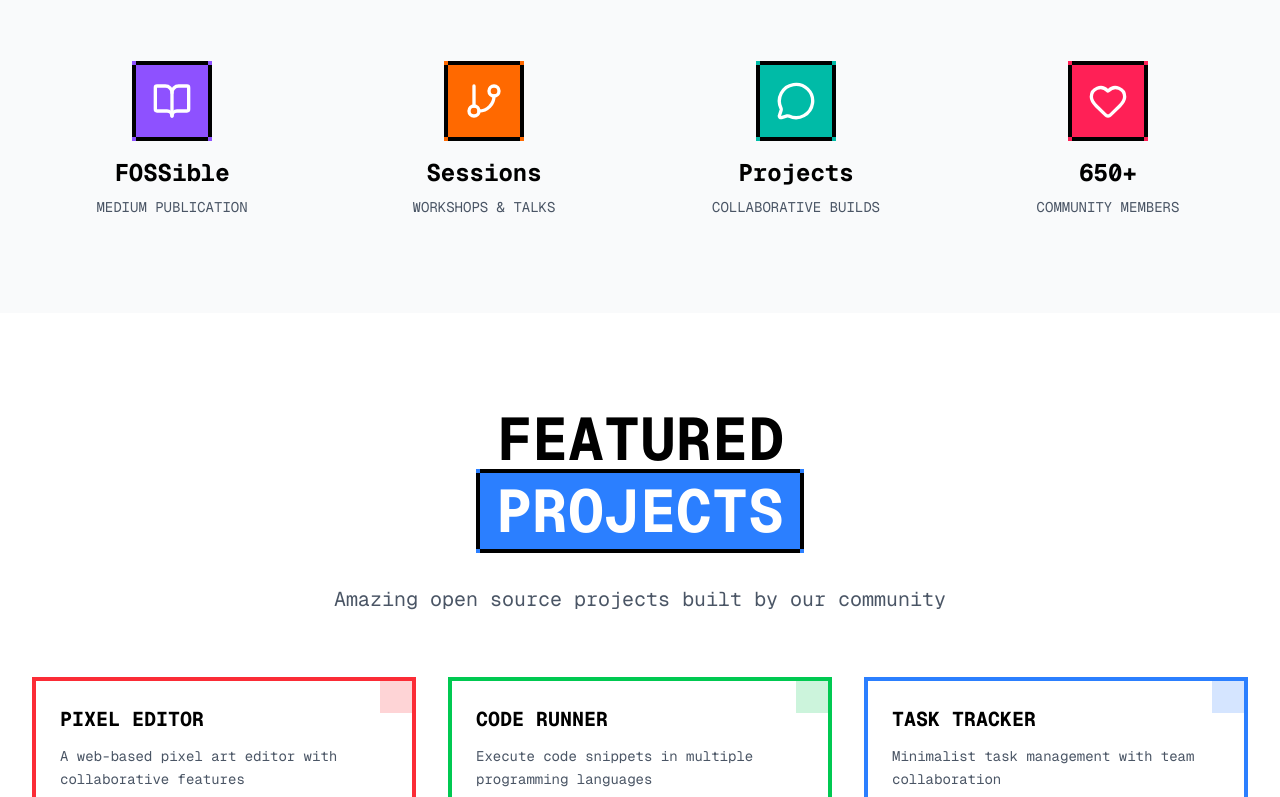
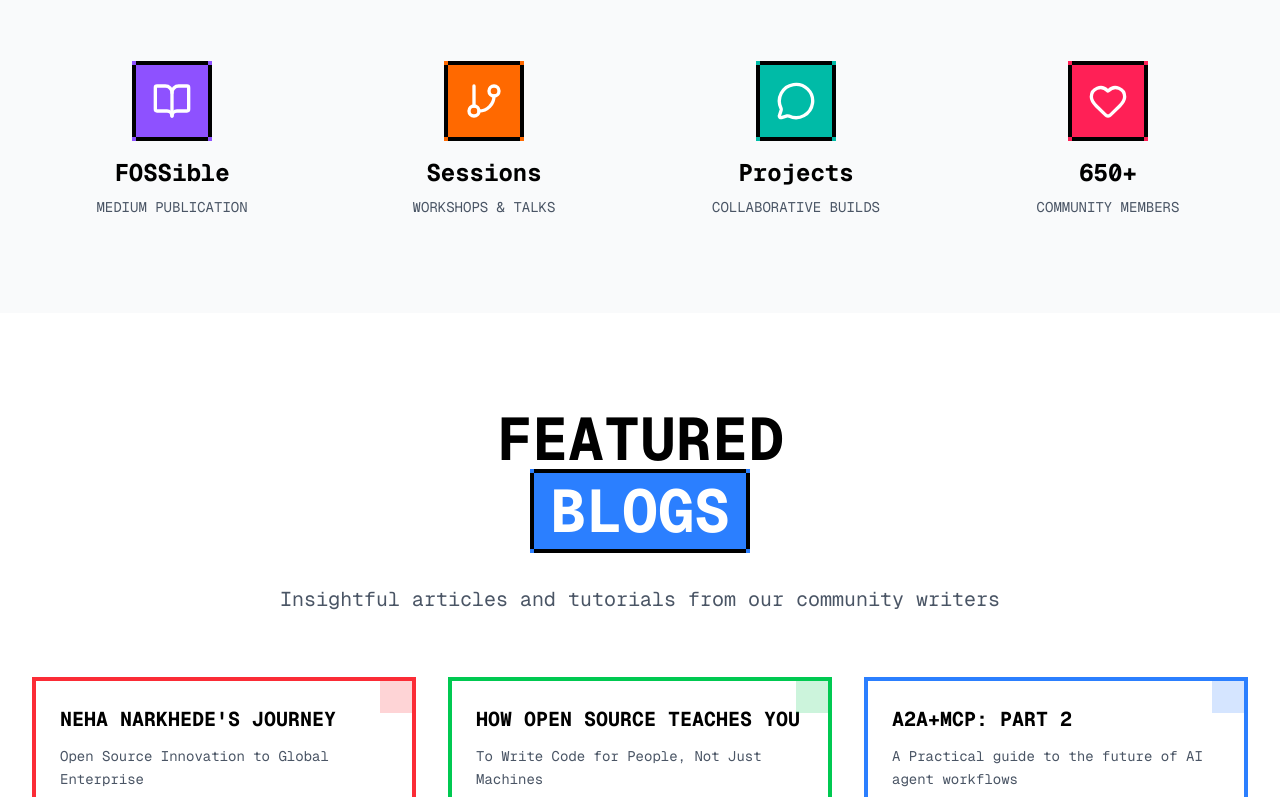
Before and after one commit to PICT-OSS-Community/Website, a Next.js app: page / in a window 1280 px wide. Shown: the part 2000-2797 px from the top of the page. Built offline with nearby package versions, Linux system fonts and the light colour scheme.

Commit message:
feat: replace projects section with blogs

```diff
--- a/app/components/Projects.tsx
+++ b/app/components/Blogs.tsx
@@ -1,7 +1,7 @@
 import React from 'react';
-import { ExternalLink, Star, GitFork } from 'lucide-react';
+import { ExternalLink, Calendar, Clock } from 'lucide-react';
 
-const Projects = () => {
+const Blogs = () => {
   return (
     <section className="bg-white py-16 lg:py-24">
       <div className="max-w-7xl mx-auto px-4 sm:px-6 lg:px-8">
@@ -10,61 +10,61 @@
             FEATURED
             <br />
             <span className="bg-blue-500 text-white px-4 py-2 pixelated-border inline-block">
-              PROJECTS
+              BLOGS
             </span>
           </h2>
           <p className="text-xl font-mono text-gray-600 max-w-3xl mx-auto">
-            Amazing open source projects built by our community
+            Insightful articles and tutorials from our community writers
           </p>
         </div>
 
         <div className="grid grid-cols-1 md:grid-cols-2 lg:grid-cols-3 gap-8">
-          <ProjectCard
-            title="PIXEL EDITOR"
-            description="A web-based pixel art editor with collaborative features"
-            language="JavaScript"
-            stars={245}
-            forks={67}
+          <BlogCard
+            title="NEHA NARKHEDE'S JOURNEY"
+            description="Open Source Innovation to Global Enterprise"
+            author="Anish Dabhane"
+            date="Jun 20"
+            readTime="5 min read"
             color="red"
           />
-          <ProjectCard
-            title="CODE RUNNER"
-            description="Execute code snippets in multiple programming languages"
-            language="Python"
-            stars={432}
-            forks={89}
+          <BlogCard
+            title="HOW OPEN SOURCE TEACHES YOU"
+            description="To Write Code for People, Not Just Machines"
+            author="Sujal Bhor"
+            date="May 12"
+            readTime="5 min read"
             color="green"
           />
-          <ProjectCard
-            title="TASK TRACKER"
-            description="Minimalist task management with team collaboration"
-            language="TypeScript"
-            stars={178}
-            forks={34}
+          <BlogCard
+            title="A2A+MCP: PART 2"
+            description="A Practical guide to the future of AI agent workflows"
+            author="Anshul Kalbande"
+            date="Jun 18"
+            readTime="12 min read"
             color="blue"
           />
-          <ProjectCard
-            title="API DOCS GEN"
-            description="Automatic API documentation generator for REST APIs"
-            language="Go"
-            stars={356}
-            forks={91}
+          <BlogCard
+            title="AUTOMATING HTTPS"
+            description="With Docker, Nginx & Certbot for web projects"
+            author="Samir Wankhede"
+            date="Jun 14"
+            readTime="7 min read"
             color="yellow"
           />
-          <ProjectCard
-            title="CHAT BOT AI"
-            description="Open source chatbot with natural language processing"
-            language="Python"
-            stars={523}
-            forks={145}
+          <BlogCard
+            title="WHY VULKAN IS BETTER"
+            description="But You Might Want OpenGL Anyway for game engines"
+            author="Kshitijaucharmal"
+            date="Jun 8"
+            readTime="5 min read"
             color="red"
           />
-          <ProjectCard
-            title="WEB SCRAPER"
-            description="Ethical web scraping toolkit with rate limiting"
-            language="JavaScript"
-            stars={289}
-            forks={76}
+          <BlogCard
+            title="A2A + MCP: PART 1"
+            description="A practical guide to the future of AI agent workflows"
+            author="Anurag Mandke"
+            date="May 13"
+            readTime="10 min read"
             color="green"
           />
         </div>
@@ -72,7 +72,7 @@
         <div className="text-center mt-16">
           <button className="bg-black text-white font-mono font-bold px-8 py-4 text-xl pixelated-border hover:scale-105 transition-all duration-200 flex items-center justify-center mx-auto">
             <ExternalLink className="mr-2" size={20} />
-            VIEW ALL PROJECTS
+            VIEW ALL BLOGS
           </button>
         </div>
       </div>
@@ -80,19 +80,19 @@
   );
 };
 
-const ProjectCard = ({
+const BlogCard = ({
   title,
   description,
-  language,
-  stars,
-  forks,
+  author,
+  date,
+  readTime,
   color
 }: {
   title: string;
   description: string;
-  language: string;
-  stars: number;
-  forks: number;
+  author: string;
+  date: string;
+  readTime: string;
   color: 'red' | 'blue' | 'green' | 'yellow';
 }) => {
   const colorClasses = {
@@ -124,17 +124,17 @@
       <div className="flex items-center justify-between text-sm font-mono">
         <div className="flex items-center space-x-1">
           <div className={`w-3 h-3 ${dotColorClasses[color]} rounded-full`}></div>
-          <span className="text-gray-700">{language}</span>
+          <span className="text-gray-700">{author}</span>
         </div>
 
         <div className="flex items-center space-x-4 text-gray-600">
           <div className="flex items-center space-x-1">
-            <Star size={14} />
-            <span>{stars}</span>
+            <Calendar size={14} />
+            <span>{date}</span>
           </div>
           <div className="flex items-center space-x-1">
-            <GitFork size={14} />
-            <span>{forks}</span>
+            <Clock size={14} />
+            <span>{readTime}</span>
           </div>
         </div>
       </div>
@@ -145,4 +145,4 @@
   );
 };
 
-export default Projects;
+export default Blogs;
--- a/app/components/Header.tsx
+++ b/app/components/Header.tsx
@@ -19,11 +19,11 @@
 
           {/* Desktop Navigation */}
           <nav className="hidden md:flex items-center space-x-1">
-            <NavButton href="#home" color="red">HOME</NavButton>
+            {/* <NavButton href="#home" color="red">HOME</NavButton>
             <NavButton href="#projects" color="blue">PROJECTS</NavButton>
             <NavButton href="#sessions" color="yellow">SESSIONS</NavButton>
             <NavButton href="#fossible" color="red">FOSSible</NavButton>
-            <NavButton href="#about" color="green">ABOUT</NavButton>
+            <NavButton href="#about" color="green">ABOUT</NavButton> */}
           </nav>
 
           {/* Social Links */}
@@ -47,11 +47,11 @@
         {isMenuOpen && (
           <div className="md:hidden py-4 border-t-4 border-black">
             <div className="flex flex-col space-y-2">
-              <NavButton href="#home" color="red" mobile>HOME</NavButton>
+              {/* <NavButton href="#home" color="red" mobile>HOME</NavButton>
               <NavButton href="#projects" color="blue" mobile>PROJECTS</NavButton>
               <NavButton href="#sessions" color="yellow" mobile>SESSIONS</NavButton>
               <NavButton href="#fossible" color="red" mobile>FOSSible</NavButton>
-              <NavButton href="#about" color="green" mobile>ABOUT</NavButton>
+              <NavButton href="#about" color="green" mobile>ABOUT</NavButton> */}
             </div>
             <div className="flex justify-center space-x-2 mt-4">
               <SocialIcon href="#" icon={Github} color="blue" />
--- a/app/page.tsx
+++ b/app/page.tsx
@@ -2,7 +2,7 @@
 import Hero from "./components/Hero";
 import Header from "./components/Header";
 import Community from "./components/Community";
-import Projects from "./components/Projects";
+import Blogs from "./components/Blogs";
 import Footer from "./components/Footer";
 export default function Home() {
   return (
@@ -11,7 +11,7 @@
       <main>
         <Hero />
         <Community />
-        <Projects />
+        <Blogs />
       </main>
       <Footer />
     </div>
```
